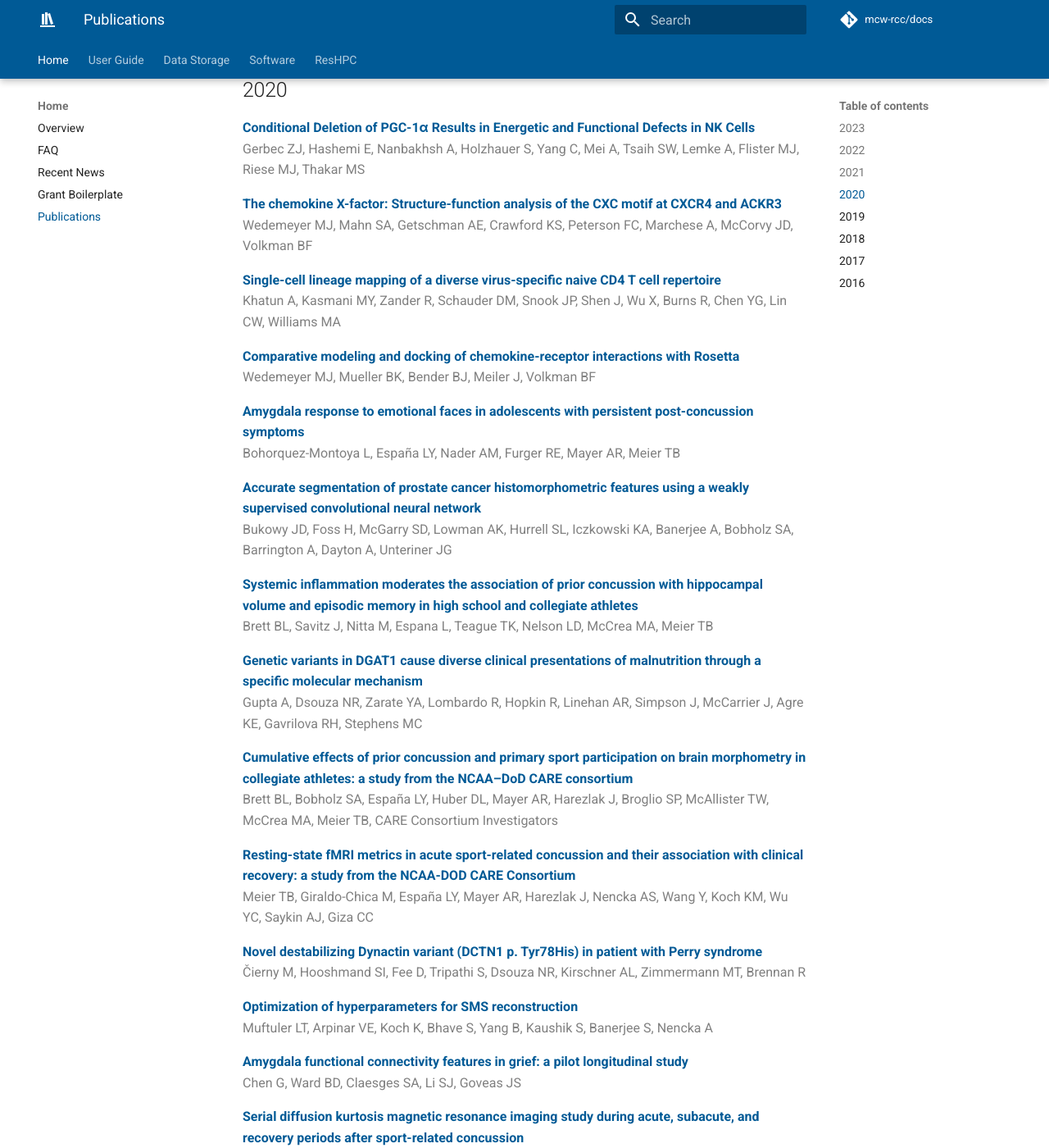
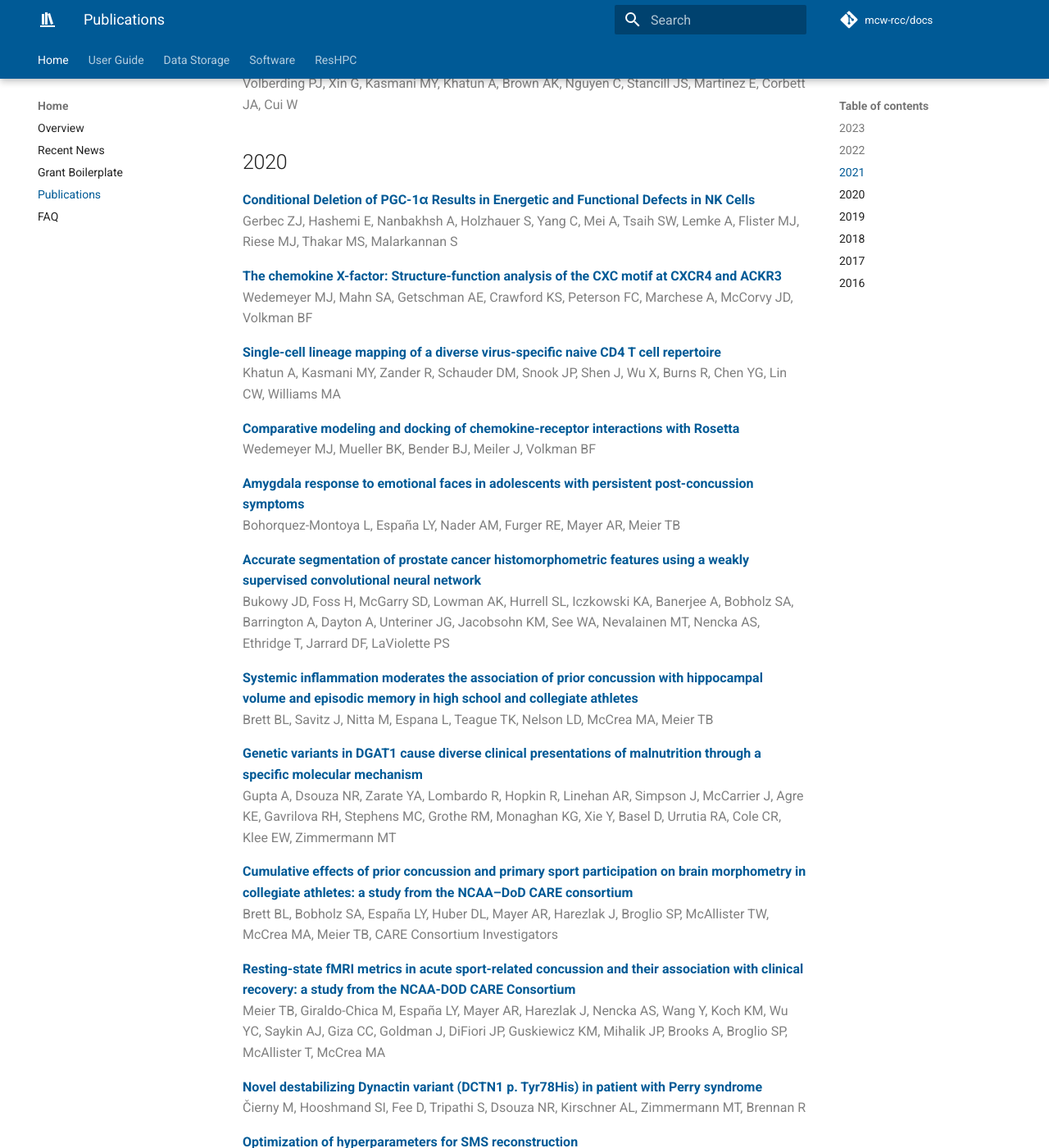
Before and after one commit to mcw-rcc/mcw-rcc.github.io, an MkDocs documentation site: the page built from docs/pubs.md, in a window 1280 px wide and 1400 px high, scrolled down 3935 px. Shown: the whole window at 82% size. Built offline with MkDocs 1.6.1 and Material for MkDocs 9.7.7, drawn with Linux system fonts in a browser that asks for light colours; comment, search, counter and statistics services are not loaded; some of the changed text lies outside the part shown.

Commit message:
updated pubs and new banner

```diff
--- a/docs/pubs.md
+++ b/docs/pubs.md
@@ -107,7 +107,7 @@
 ## 2021
 
 **[Interpreting Sequence Variation in PDAC-Predisposing Genes Using a Multi-Tier Annotation Approach Performed at the Gene, Patient, and Cohort Level](https://doi.org/10.3389/fonc.2021.606820)**
-Zimmermann MT, Mathison AJ, Stodola T, Evans DB, Abrudan JL, Demos W, Tschannen M, Aldakkak M, Geurts J, Lomberk G, Tsai S
+Zimmermann MT, Mathison AJ, Stodola T, Evans DB, Abrudan JL, Demos W, Tschannen M, Aldakkak M, Geurts J, Lomberk G, Tsai S, Urrutia RA
 {: .author }
 
 **[Structural bioinformatics enhances mechanistic interpretation of genomic variation, demonstrated through the analyses of 935 distinct RAS family mutations](https://doi.org/10.1093/bioinformatics/btaa972)**
@@ -123,14 +123,14 @@
 {: .author }
 
 **[Acute post-concussive assessments of brain tissue magnetism using magnetic resonance imaging](https://doi.org/10.1089/neu.2020.7322)**
-Koch KM, Nencka AS, Swearingen B, Bauer A, Meier TB, McCrea M
+Koch KM, Nencka AS, Swearingen B, Bauer A, Meier TB, McCrea MA
 {: .author }
 
 **[P2T2: Protein Panoramic annoTation Tool for the interpretation of protein coding genetic variants](https://doi.org/10.1093/jamiaopen/ooab065)**
 DeVoe E, Oliver GR, Zenka R, Blackburn PR, Cousin MA, Boczek NJ, Kocher JA, Urrutia R, Klee EW, Zimmermann MT
 {: .author }
 
-**[Influence of cervical spine sagittal alignment on range of motion after corpectomy: a finite element study](https://doi.org10.1007/s00701-020-04619-9)**
+**[Influence of cervical spine sagittal alignment on range of motion after corpectomy: a finite element study](https://doi.org/10.1007/s00701-020-04619-9)**
 John JD, Kumar GS, Yoganandan N, Rajshekhar V
 {: .author }
 
@@ -153,7 +153,7 @@
 ## 2020
 
 **[Conditional Deletion of PGC-1α Results in Energetic and Functional Defects in NK Cells](https://doi.org/10.1016/j.isci.2020.101454)**
-Gerbec ZJ, Hashemi E, Nanbakhsh A, Holzhauer S, Yang C, Mei A, Tsaih SW, Lemke A, Flister MJ, Riese MJ, Thakar MS
+Gerbec ZJ, Hashemi E, Nanbakhsh A, Holzhauer S, Yang C, Mei A, Tsaih SW, Lemke A, Flister MJ, Riese MJ, Thakar MS, Malarkannan S
 {: .author }
 
 **[The chemokine X-factor: Structure-function analysis of the CXC motif at CXCR4 and ACKR3](https://doi.org/10.1074/jbc.RA120.014244)**
@@ -173,7 +173,7 @@
 {: .author }
 
 **[Accurate segmentation of prostate cancer histomorphometric features using a weakly supervised convolutional neural network](https://doi.org/10.1117/1.jmi.7.5.057501)**
-Bukowy JD, Foss H, McGarry SD, Lowman AK, Hurrell SL, Iczkowski KA, Banerjee A, Bobholz SA, Barrington A, Dayton A, Unteriner JG
+Bukowy JD, Foss H, McGarry SD, Lowman AK, Hurrell SL, Iczkowski KA, Banerjee A, Bobholz SA, Barrington A, Dayton A, Unteriner JG, Jacobsohn KM, See WA, Nevalainen MT, Nencka AS, Ethridge T, Jarrard DF, LaViolette PS
 {: .author }
 
 **[Systemic inflammation moderates the association of prior concussion with hippocampal volume and episodic memory in high school and collegiate athletes](https://doi.org/10.1016/j.bbi.2020.07.024)**
@@ -181,7 +181,7 @@
 {: .author }
 
 **[Genetic variants in DGAT1 cause diverse clinical presentations of malnutrition through a specific molecular mechanism](https://doi.org/10.1016/j.ejmg.2019.103817)**
-Gupta A, Dsouza NR, Zarate YA, Lombardo R, Hopkin R, Linehan AR, Simpson J, McCarrier J, Agre KE, Gavrilova RH, Stephens MC
+Gupta A, Dsouza NR, Zarate YA, Lombardo R, Hopkin R, Linehan AR, Simpson J, McCarrier J, Agre KE, Gavrilova RH, Stephens MC, Grothe RM, Monaghan KG, Xie Y, Basel D, Urrutia RA, Cole CR, Klee EW, Zimmermann MT
 {: .author }
 
 **[Cumulative effects of prior concussion and primary sport participation on brain morphometry in collegiate athletes: a study from the NCAA–DoD CARE consortium](https://doi.org/10.3389/fneur.2020.00673)**
@@ -189,7 +189,7 @@
 {: .author }
 
 **[Resting-state fMRI metrics in acute sport-related concussion and their association with clinical recovery: a study from the NCAA-DOD CARE Consortium](https://doi.org/10.1089/neu.2019.6471)**
-Meier TB, Giraldo-Chica M, España LY, Mayer AR, Harezlak J, Nencka AS, Wang Y, Koch KM, Wu YC, Saykin AJ, Giza CC
+Meier TB, Giraldo-Chica M, España LY, Mayer AR, Harezlak J, Nencka AS, Wang Y, Koch KM, Wu YC, Saykin AJ, Giza CC, Goldman J, DiFiori JP, Guskiewicz KM, Mihalik JP, Brooks A, Broglio SP, McAllister T, McCrea MA
 {: .author }
 
 **[Novel destabilizing Dynactin variant (DCTN1 p. Tyr78His) in patient with Perry syndrome](https://doi.org/10.1016/j.parkreldis.2020.06.006)**
@@ -223,7 +223,7 @@
 {: .author }
 
 **[Prevalence of potentially clinically significant MRI findings in athletes with and without sport-related concussion](https://doi.org/10.1089/neu.2018.6055)**
-Klein AP, Tetzlaff JE, Bonis JM, Nelson LD, Mayer A, Huber DL, Harezlak J, Mathews VP, Ulmer JL, Sinson GP, Nencka AS, Koch KM, Wu YC, Saykin AJ, DiFiori JP, Giza CC, Goldman J, Guskiewicz KK, Mihalik J, Duma SM, Rowson S, Brooks A, Broglio SP, McAllister T, McCrea M, Meier T
+Klein AP, Tetzlaff JE, Bonis JM, Nelson LD, Mayer A, Huber DL, Harezlak J, Mathews VP, Ulmer JL, Sinson GP, Nencka AS, Koch KM, Wu YC, Saykin AJ, DiFiori JP, Giza CC, Goldman J, Guskiewicz KK, Mihalik J, Duma SM, Rowson S, Brooks A, Broglio SP, McAllister T, McCrea MA, Meier TB
 {: .author }
 
 **[Identification and verification of ubiquitin-activated bacterial phospholipases](https://doi.org/10.1128/jb.00623-18)**
--- a/docs/stylesheets/extra.css
+++ b/docs/stylesheets/extra.css
@@ -4,7 +4,7 @@
 .author {
     color: grey;
 }
-.branding{
+.branding {
     font-family: 'Franklin Gothic Medium', 'Arial Narrow', Arial, sans-serif;
     font-size: 1.75em;
 }
--- a/mkdocs.yml
+++ b/mkdocs.yml
@@ -22,7 +22,6 @@
   custom_dir: overrides
 
   features:
-    - announce.dismiss
     - content.code.annotate
     - navigation.instant
     - navigation.tabs
@@ -38,7 +37,6 @@
 extra:
   support_email: <help-rcc@mcw.edu>
   hpc_name: HPC
-  srce_name: SRCE
   analytics:
     provider: google
     property: !!python/object/apply:os.getenv ["GOOGLE_ANALYTICS_KEY"]
@@ -92,10 +90,10 @@
 nav:
   - Home:
     - Overview: index.md
-    - FAQ: faq.md
     - Recent News: news.md
     - Grant Boilerplate: grants.md
     - Publications: pubs.md
+    - FAQ: faq.md
   - User Guide:
     - Quick Start: user-guide/quickstart.md
     - Getting an Account: user-guide/accounts.md
--- /dev/null
+++ b/overrides/main.html
@@ -0,0 +1,8 @@
+{% extends "base.html" %}
+
+<!-- Announcement bar -->
+{% block announce %}
+  <a style="color: white; " href="https://docs.rcc.mcw.edu/pubs/">
+    Do you rely on Research Computing resources? Please acknowledge that support in your publications. It really helps!
+  </a>
+{% endblock %}
```
Also changed, not shown: other parts of docs/pubs.md (+5 -5 lines).
